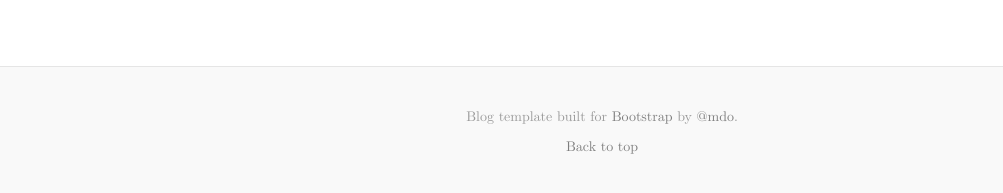
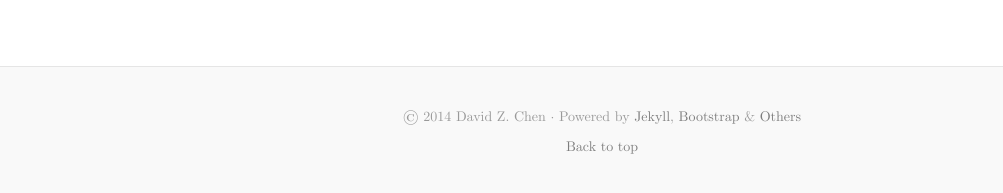
Before and after one commit to davidzchen/davidzchen.github.io, a Jekyll site: the page built from index.html, in a window 1280 px wide. Shown: the part 694-887 px from the top of the page, without its empty margins (38-1041 px from the left). Built offline with Jekyll 4.4.1, drawn with Linux system fonts in a browser that asks for light colours; Markdown is read by kramdown in place of the engine named in the settings.

Commit message:
Update footer.

```diff
--- a/_includes/footer.html
+++ b/_includes/footer.html
@@ -1,7 +1,7 @@
 
     <div class="footer">
       <p>
-        Blog template built for <a href="http://getbootstrap.com">Bootstrap</a> by <a href="https://twitter.com/mdo">@mdo</a>.
+        &copy; 2014 David Z. Chen &middot; Powered by <a href="http://jekyllrb.com/" target="_blank">Jekyll</a>, <a href="https://getbootstrap.org" target="_blank">Bootstrap</a> &amp; <a href="about.html">Others</a>
       </p>
       <p>
         <a href="#">Back to top</a>
```
